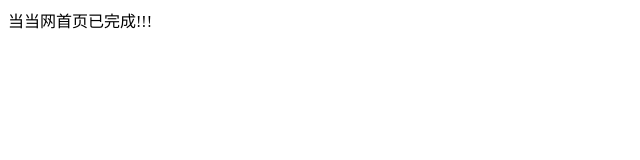
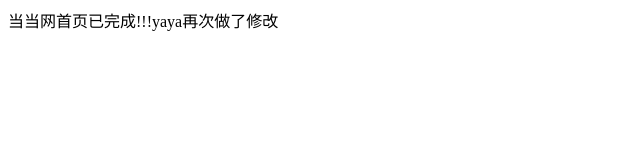
Before and after one commit to wgirl/firstOne, a plain HTML site: page index.html in a window 1280 px wide. Shown: the whole page, without its empty margins (0-640 px from the left). Drawn offline with Linux system fonts and the light colour scheme.

Commit message:
modify index.html

```diff
--- a/index.html
+++ b/index.html
@@ -5,6 +5,6 @@
 		<title>活动首页</title>
 	</head>
 	<body>
-		当当网首页已完成!!!
+		当当网首页已完成!!!yaya再次做了修改
 	</body>
 </html>
```
